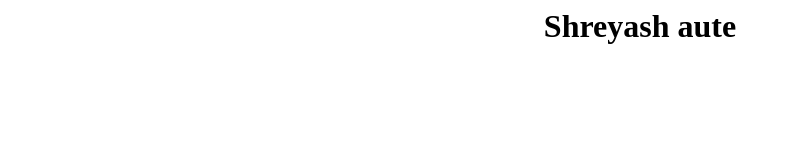
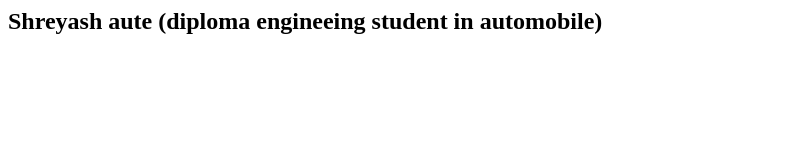
Before and after one commit to Shreyashaute/shreyashaute.github.io, a plain HTML site: page index.html in a window 1280 px wide. Shown: the whole page, without its empty margins (0-790 px from the left). Drawn offline with Linux system fonts and the light colour scheme.

Commit message:
Update index.html

```diff
--- a/index.html
+++ b/index.html
@@ -1,4 +1,5 @@
-<h1 align="center">
-Shreyash aute
+<h1 align="center" style="background:red">
+</h1>
+<h2>Shreyash aute (diploma engineeing student in automobile)
 
-</h1>
+</h2>
```
